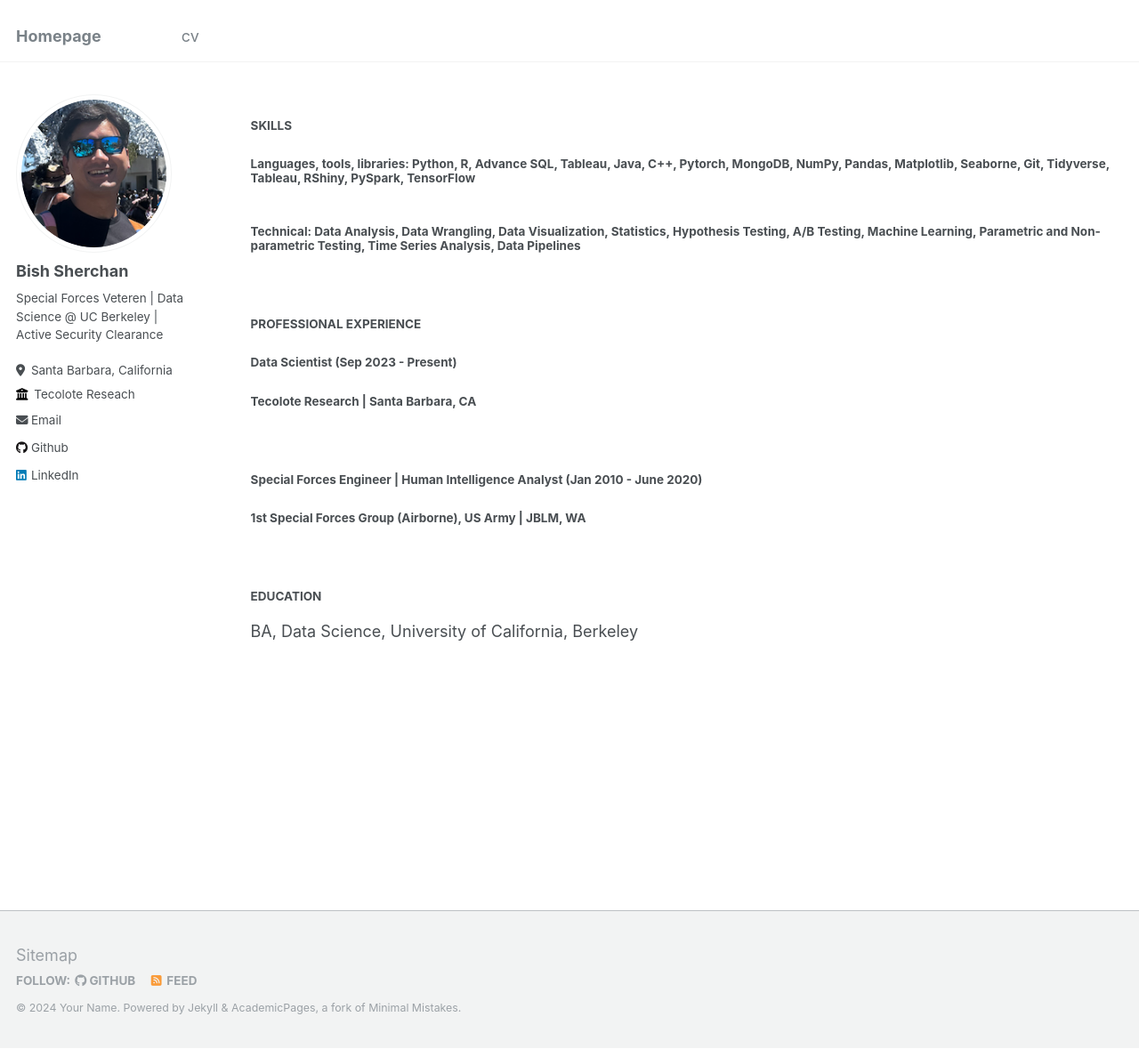
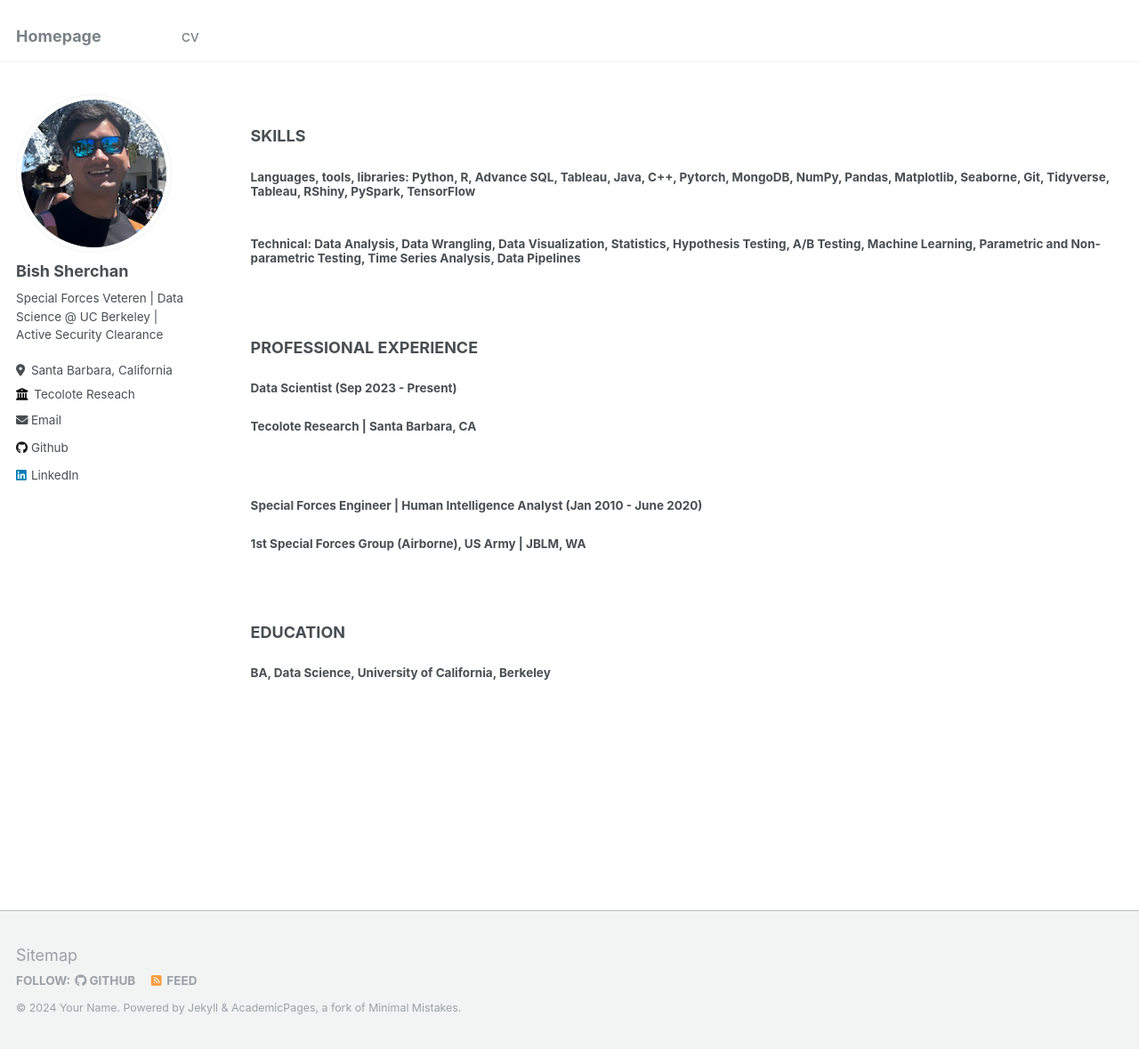
Before and after one commit to bishchan/bishchan.github.io, a Jekyll site: the page built from _pages/cv.md, in a window 1280 px wide and 1179 px high. Shown: the whole window at 89% size. Built offline with Jekyll 4.4.1, drawn with Linux system fonts in a browser that asks for light colours.

Commit message:
Update cv.md

```diff
--- a/_pages/cv.md
+++ b/_pages/cv.md
@@ -10,19 +10,19 @@ redirect_from:
 {% include base_path %}
 
 
-#### SKILLS
-##### Languages, tools, libraries: Python, R, Advance SQL, Tableau, Java, C++, Pytorch, MongoDB, NumPy, Pandas, Matplotlib, Seaborne, Git, Tidyverse, Tableau, RShiny, PySpark, TensorFlow <br/> <br/>
+### SKILLS
+#### Languages, tools, libraries: Python, R, Advance SQL, Tableau, Java, C++, Pytorch, MongoDB, NumPy, Pandas, Matplotlib, Seaborne, Git, Tidyverse, Tableau, RShiny, PySpark, TensorFlow <br/> <br/>
 ##### Technical: Data Analysis, Data Wrangling, Data Visualization, Statistics, Hypothesis Testing, A/B Testing, Machine Learning, Parametric and Non-parametric Testing, Time Series Analysis, Data Pipelines
 <br/>
 
 
-#### PROFESSIONAL EXPERIENCE
-##### Data Scientist (Sep 2023 - Present) <br/>
-##### Tecolote Research | Santa Barbara, CA <br/>
+### PROFESSIONAL EXPERIENCE
+#### Data Scientist (Sep 2023 - Present) <br/>
+#### Tecolote Research | Santa Barbara, CA <br/>
 <br/>
-##### Special Forces Engineer | Human Intelligence Analyst (Jan 2010 - June 2020) <br/>
-##### 1st Special Forces Group (Airborne), US Army | JBLM, WA
+#### Special Forces Engineer | Human Intelligence Analyst (Jan 2010 - June 2020) <br/>
+#### 1st Special Forces Group (Airborne), US Army | JBLM, WA
 <br/>
 
-#### EDUCATION
-BA, Data Science, University of California, Berkeley <br/>
+### EDUCATION
+#### BA, Data Science, University of California, Berkeley <br/>
```
